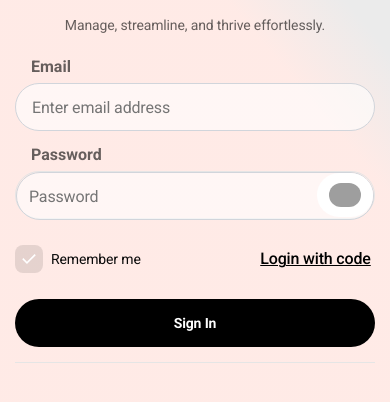
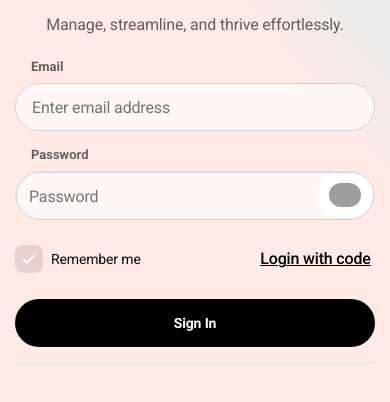
Before and after one commit to florenceorimba/Day5part2, a plain HTML site: page index.htm in a window 390 px wide. Shown: the part 374-776 px from the top of the page. Drawn offline with Linux system fonts and the light colour scheme; grey boxes are pictures that could not be loaded.

Commit message:
Add files via upload

```diff
--- a/fivetwostyles.css
+++ b/fivetwostyles.css
@@ -449,8 +449,16 @@ svg {
     color: var(--txt-bla60);
 }
 
+.txt13 {
+    font-size: 13px;
+}
+
 .txt14 {
     font-size: 14px;
+}
+
+.txt16 {
+    font-size: 16px;
 }
 
 .txt20 {
--- a/index.htm
+++ b/index.htm
@@ -44,16 +44,16 @@
             <div class="c-mn gap6 i-center j-center">
                 <div class="wel i-center j-center">
                     <span class="wb i-center j-center md:txt32 lg:txt32 lead40 txt32 track3 font-b">Welcome Back</span>
-                    <p class="c-mn2 txt-c txt-bla60 txt14 md:txt16 lg:txt16 lead20 track1 font-n">Manage, streamline, and thrive effortlessly.</p>
+                    <p class="c-mn2 txt-c txt-bla60 txt16 md:txt16 lg:txt16 lead20 track1 font-n">Manage, streamline, and thrive effortlessly.</p>
                 </div>
             </div>
             <div class="form-a">
                 <div class="email fx f-width fx-c">
-                    <label class="lab-a txt-bla60 md:txt13 lg:txt13 lead16 font-b" for="email">Email</label>
+                    <label class="lab-a txt-bla60 md:txt13 lg:txt13 txt13 lead16 font-b" for="email">Email</label>
                     <input id="email" type="email" maxlength="40" placeholder="Enter email address" class="boxa bord bord-gr300 pdlr4 pdtb2" required="" name="email" value="">
                 </div>
                 <div class="password fx fx-c">
-                    <label class="lab-b txt-bla60 md:txt13 lg:txt13 lead16 font-b" for="password">Password</label>
+                    <label class="lab-b txt-bla60 md:txt13 lg:txt13 txt13 lead16 font-b" for="password">Password</label>
                     <div class="cona">
                         <input id="password" type="password" maxlength="40" placeholder="Password" class="con h48 round-f bord bord-gr300 pdlr3 pbtb2" required="" name="password" value="">
                         <button type="button" class="con1 bot1 rt1 tp1 z10 fx i-center round-f bg-wh pdlr3 txt-gr500">
```
